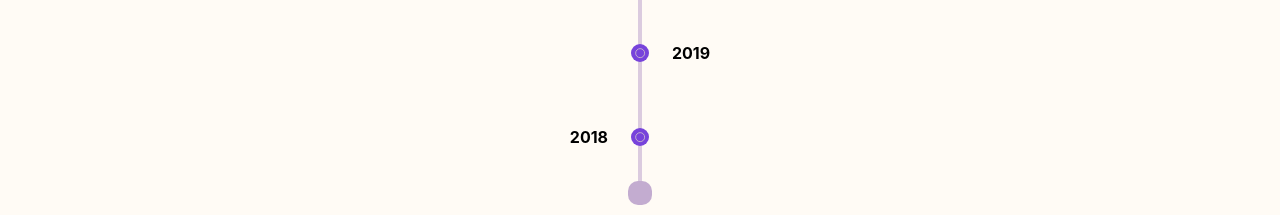
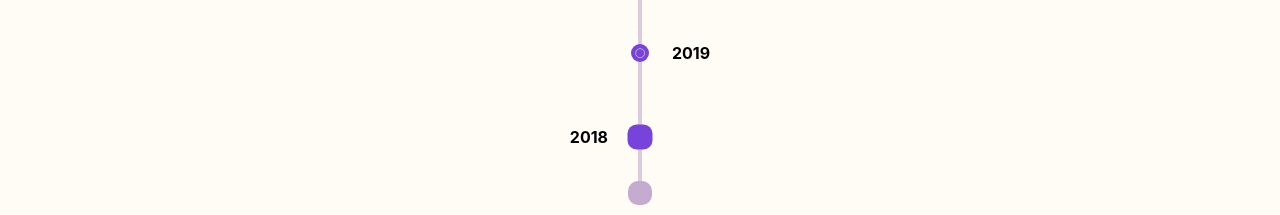
Before and after one commit to surprisk/portfolio-vuejs, a Vue app: page / in a window 1280 px wide. Shown: the part 2080-2295 px from the top of the page. Built offline with nearby package versions, Linux system fonts and the light colour scheme.

Commit message:
Parcours section complete

```diff
--- a/src/assets/database.json
+++ b/src/assets/database.json
@@ -28,15 +28,6 @@
                  "Développement de la brique de connexion."
               ]
            }
-        ],
-        "timebar":[
-           "upper",
-           "",
-           "",
-           "",
-           "",
-           "",
-           ""
         ]
      },
      {
@@ -59,15 +50,6 @@
                  "Refonte de l'espace documentaire commun à la factory sur la plateforme Confluence."
               ]
            }
-        ],
-        "timebar":[
-           "lower",
-           "upper",
-           "",
-           "",
-           "",
-           "",
-           ""
         ]
      },
      {
@@ -96,15 +78,6 @@
                  "Collaboration agile entre les différentes parties prenantes de l'entreprise."
               ]
            }
-        ],
-        "timebar":[
-           "",
-           "lower",
-           "upper",
-           "",
-           "",
-           "",
-           ""
         ]
      },
      {
@@ -135,15 +108,6 @@
                  "Maintenance du site existant en php."
               ]
            }
-        ],
-        "timebar":[
-           "",
-           "",
-           "lower",
-           "upper",
-           "",
-           "",
-           ""
         ]
      },
      {
@@ -164,40 +128,10 @@
                  "Utilisation des langages : JavaScript, PHP, SQL et framework bootstrap."
               ]
            }
-        ],
-        "timebar":[
-           "",
-           "",
-           "",
-           "",
-           "upper",
-           "",
-           ""
         ]
      },
      {
-        "date":2018,
-        "content":[
-           {
-              "logo":{
-                 "src":"https://image-parcours.copainsdavant.com/image/750/1760127760/4147743.png",
-                 "alt":"Logo Lycée Parc des Loges"
-              },
-              "title":"BTS Services Informatiques aux Organisations",
-              "date":"2ans - 2018/2020",
-              "subtitle":"Lycée Parc des Loges, Evry",
-              "description":""
-           }
-        ],
-        "timebar":[
-           "",
-           "",
-           "",
-           "lower",
-           "full",
-           "full",
-           "full"
-        ]
+        "date":2018
      }
   ],
   "schools": [
@@ -210,7 +144,16 @@
         "title":"BTS Services Informatiques aux Organisations",
         "date":"2ans - 2018/2020",
         "subtitle":"Lycée Parc des Loges, Evry"
-      }
+      },
+      "timebar":[
+        "",
+        "",
+        "",
+        "lower",
+        "full",
+        "upper",
+        ""
+     ]
     },
     {
       "content": {
@@ -221,7 +164,16 @@
         "title":"Bachelor Développeur web et mobile",
         "date":"1an - 2020/2021",
         "subtitle":"MyDigitalSchool, Angers"
-      }
+      },
+      "timebar":[
+        "",
+        "",
+        "lower",
+        "upper",
+        "",
+        "",
+        ""
+     ]
     },
     {
       "content": {
@@ -232,7 +184,16 @@
         "title":"Mastère Manager de projets innovants",
         "date":"2ans - 2021/2023",
         "subtitle":"LaDigitalSchool, Brest"
-      }
+      },
+      "timebar":[
+        "lower",
+        "full",
+        "upper",
+        "",
+        "",
+        "",
+        ""
+     ]
     }
   ]
 }
--- a/src/assets/main.css
+++ b/src/assets/main.css
@@ -19,6 +19,7 @@
 
   --parcours-dot-primary: 119, 67, 219;
   --parcours-dot-secondary: 195, 172, 208;
+  --parcours-active-item: 195, 172, 208;
 
   --project-nav: 119, 67, 219;
   --project-active: 195, 172, 208;
--- a/src/components/parcours/parcoursExperience.vue
+++ b/src/components/parcours/parcoursExperience.vue
@@ -23,7 +23,7 @@ export default {
       <p class="experience-title">
         {{ this.e.title }}
       </p>
-      <p class="experience-date">({{ this.e.date }})</p>
+      <p class="experience-date">{{ this.e.date }}</p>
       <p class="experience-subtitle">{{ this.e.subtitle }}</p>
       <ul class="experience-description">
         <li v-for="d in this.e.description" :key="d">{{ d }}</li>
--- a/src/components/parcours/parcoursItem.vue
+++ b/src/components/parcours/parcoursItem.vue
@@ -2,20 +2,17 @@
 export default {
   data() {
     return {
-      state: false
+      state: this.hasContent ? false : true
     }
   },
   props: {
     position: {
       type: Number,
       required: true
-    }
-  },
-  watch: {
-    state: {
-      handler(s) {
-        this.$emit('timebar', this.position, s)
-      }
+    },
+    hasContent: {
+      type: Boolean,
+      required: true,
     }
   }
 }
@@ -24,12 +21,12 @@ export default {
 <template>
   <div class="parcours-item-line">
     <div class="parcours-item-wrapper">
-      <Transition name="slide-fade">
+      <Transition name="slide-fade" v-if="hasContent">
         <div class="parcours-item" v-show="this.state">
           <slot name="content"></slot>
         </div>
       </Transition>
-      <span class="date-dot" :class="{ active: state }" @click="this.state = !this.state"></span>
+      <span class="date-dot" :class="{ active: state }" @click="!this.hasContent || (this.state = !this.state)"></span>
     </div>
     <span class="item-date">
       <slot name="date"></slot>
--- a/src/components/parcours/parcoursSchool.vue
+++ b/src/components/parcours/parcoursSchool.vue
@@ -2,25 +2,46 @@
 export default {
   data() {
     return {
-      state: false
+
     }
-  }
+  },
+  props: {
+    state: {
+      type: Boolean,
+      default: false,
+    },
+    position: {
+      type: Number,
+      required: true
+    },
+    s: {
+      type: Object,
+      required: true,
+    }
+  },
+  // watch: {
+  //   state: {
+  //     handler(s) {
+  //       this.$emit('timebar', this.position, s)
+  //     }
+  //   }
+  // }
 }
 </script>
 
 <template>
-  <div class="school">
+  <div class="school" :class="{ active: state }" @click="this.$emit('timebar', this.position, state)">
     <div class="school-logo">
-      <slot name="logo"></slot>
+      <img v-bind="s.logo" />
     </div>
     <p class="school-title">
-      <slot name="title"></slot>
+      {{ s.title }}
     </p>
     <p class="school-date">
-      <slot name="date"></slot>
+      {{ s.date }}
     </p>
     <p class="school-subtitle">
-      <slot name="subtitle"></slot>
+      {{ s.subtitle }}
     </p>
   </div>
 </template>
@@ -37,8 +58,8 @@ export default {
   cursor: pointer
 }
 
-.school:hover {
-  background-color: rgba(0, 0, 0, .1);
+.school:is(:hover, .active) {
+  background-color: rgba(var(--parcours-active-item), .1);
 }
 
 .school .school-logo {
--- a/src/components/parcours/parcoursSection.vue
+++ b/src/components/parcours/parcoursSection.vue
@@ -9,10 +9,10 @@ export default {
     return {
       timebar: {
         current: [],
-        history: []
+        history: [],
+        state: []
       },
       db: database,
-      parcours: database.parcours
     }
   },
   components: {
@@ -22,12 +22,19 @@ export default {
   },
   methods: {
     timebarHandler(position, state) {
-      if (state) this.timebar.history.push(position)
-      else this.timebar.history = this.timebar.history.filter((p) => p != position)
+      if(this.timebar.history.length > 0)
+        this.timebar.state[this.timebar.history.pop()] = false
+
+      this.timebar.state[position] = !state
+      this.timebar.history.push(position)
 
       this.timebar.current =
-        this.parcours[this.timebar.history[this.timebar.history.length - 1]]?.timebar ?? []
+        !state ? this.db.schools[position]?.timebar : []
     }
+  },
+  mounted(){
+    for (let index = 0; index < this.db.schools.length; index++)
+      this.timebar.state.push(false)
   }
 }
 </script>
@@ -37,32 +44,26 @@ export default {
     <h2 class="home-title">🚩 Parcours</h2>
     <div class="parcours">
       <item
-        v-for="(p, i) in parcours"
+        v-for="(p, i) in this.db.parcours"
         :key="p"
         :id="`experience_${p.date}`"
         @timebar="timebarHandler"
         :position="i"
+        :hasContent="!!p.content"
       >
         <template #content>
           <experience v-for="c in p.content" :key="c" :e="c"/>
         </template>
         <template #date>{{ p.date }}</template>
-        <template #timebar
-          ><span class="timebar" :class="[this.timebar.current[i]]"></span
-        ></template>
+        <template #timebar>
+          <span class="timebar" :class="[this.timebar.current[i]]"></span>
+        </template>
       </item>
       <span class="start-dot"></span>
       <span class="end-dot"></span>
     </div>
     <div class="schools">
-      <school v-for="s in this.db.schools" :key="s">
-        <template #logo>
-          <img v-bind="s.content.logo" />
-        </template>
-        <template #title>{{ s.content.title }}</template>
-        <template #date>{{ s.content.date }}</template>
-        <template #subtitle> {{ s.content.subtitle }}</template>
-      </school>
+      <school v-for="c, i in this.db.schools" :key="c" :s="c.content" :position="i" @timebar="timebarHandler" :state="this.timebar.state[i]"/>
     </div>
   </div>
 </template>
```
